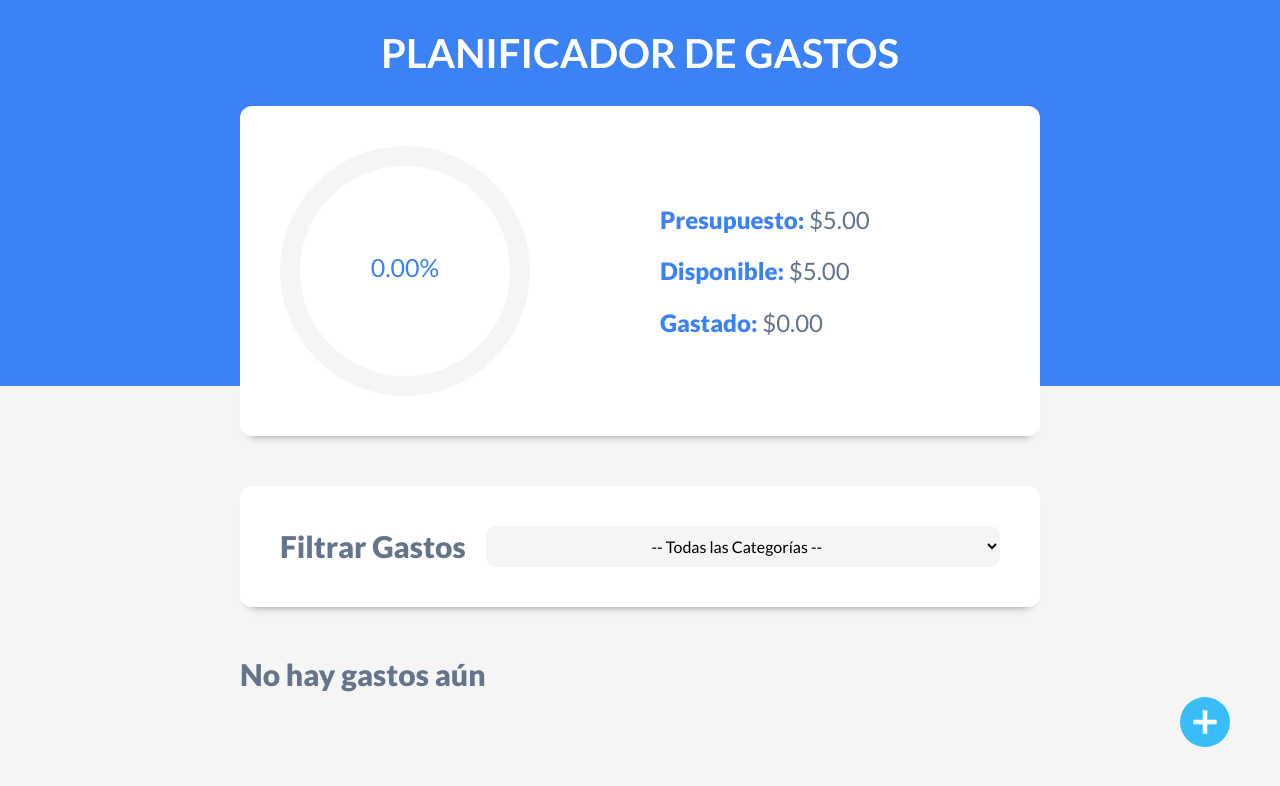
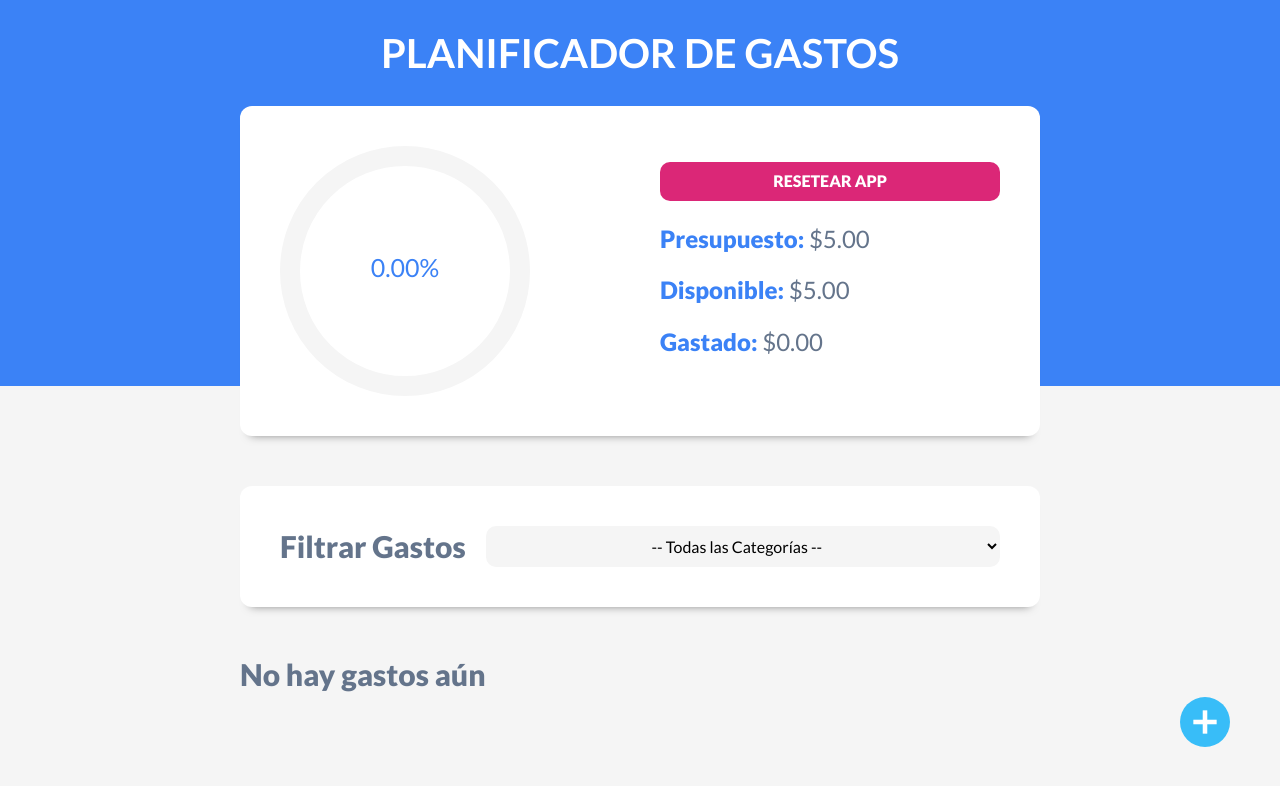
Before and after one commit to Tuquina/expense-control, a React (Vite) app: page / in a window 1280 px wide. Both pictures are taken after typing "5" into the empty fields and a click on the input "Añadir". Shown: the top 786 px of the page. Built offline with nearby package versions, Linux system fonts and the light colour scheme.

Commit message:
Botón de reiniciar

```diff
--- a/src/App.jsx
+++ b/src/App.jsx
@@ -98,6 +98,7 @@ function App() {
     <div className={modal ? 'fijar' : ''} >
       <Header
         gastos={gastos}
+        setGastos={setGastos}
         presupuesto={presupuesto}
         setPresupuesto={setPresupuesto}
         isValidPresupuesto={isValidPresupuesto}
--- a/src/components/ControlPresupuesto.jsx
+++ b/src/components/ControlPresupuesto.jsx
@@ -2,7 +2,13 @@ import { useState, useEffect } from "react"
 import { CircularProgressbar, buildStyles } from 'react-circular-progressbar'
 import "react-circular-progressbar/dist/styles.css"
 
-const ControlPresupuesto = ( {gastos, presupuesto} ) => {
+const ControlPresupuesto = ({
+  gastos,
+  setGastos,
+  presupuesto,
+  setPresupuesto,
+  setIsValidPresupuesto
+}) => {
 
   const [porcentaje, setPorcentaje] = useState(0);
   const [disponible, setDisponible] = useState(0);
@@ -31,6 +37,15 @@ const ControlPresupuesto = ( {gastos, presupuesto} ) => {
     })
   }
 
+  const handleResetApp = () => {
+    const resultado = confirm("¿Desesas reiniciar presupuesto y gastos?");
+    if(resultado){
+      setGastos([]);
+      setPresupuesto(0);
+      setIsValidPresupuesto(false);
+    }
+  }
+
   return (
     <div className='contenedor-presupuesto contenedor sombra dos-columnas'>
         <div>
@@ -46,6 +61,13 @@ const ControlPresupuesto = ( {gastos, presupuesto} ) => {
         </div>
 
         <div className='contenido-presupuesto'>
+            <button
+              className="reset-app"
+              type="button"
+              onClick={handleResetApp}
+            >
+              Resetear App
+            </button>
             <p>
                 <span>Presupuesto: </span> {formatearCantidad(presupuesto)}
             </p>
--- a/src/components/Header.jsx
+++ b/src/components/Header.jsx
@@ -4,6 +4,7 @@ import ControlPresupuesto from './ControlPresupuesto'
 
 const header = ( {
     gastos,
+    setGastos,
     presupuesto,
     setPresupuesto,
     isValidPresupuesto,
@@ -16,7 +17,10 @@ const header = ( {
         {isValidPresupuesto ? (
             <ControlPresupuesto
                 gastos={gastos}
+                setGastos={setGastos}
                 presupuesto={presupuesto}
+                setPresupuesto={setPresupuesto}
+                setIsValidPresupuesto={setIsValidPresupuesto}
             />
         ) : (
             <NuevoPresupuesto
```
